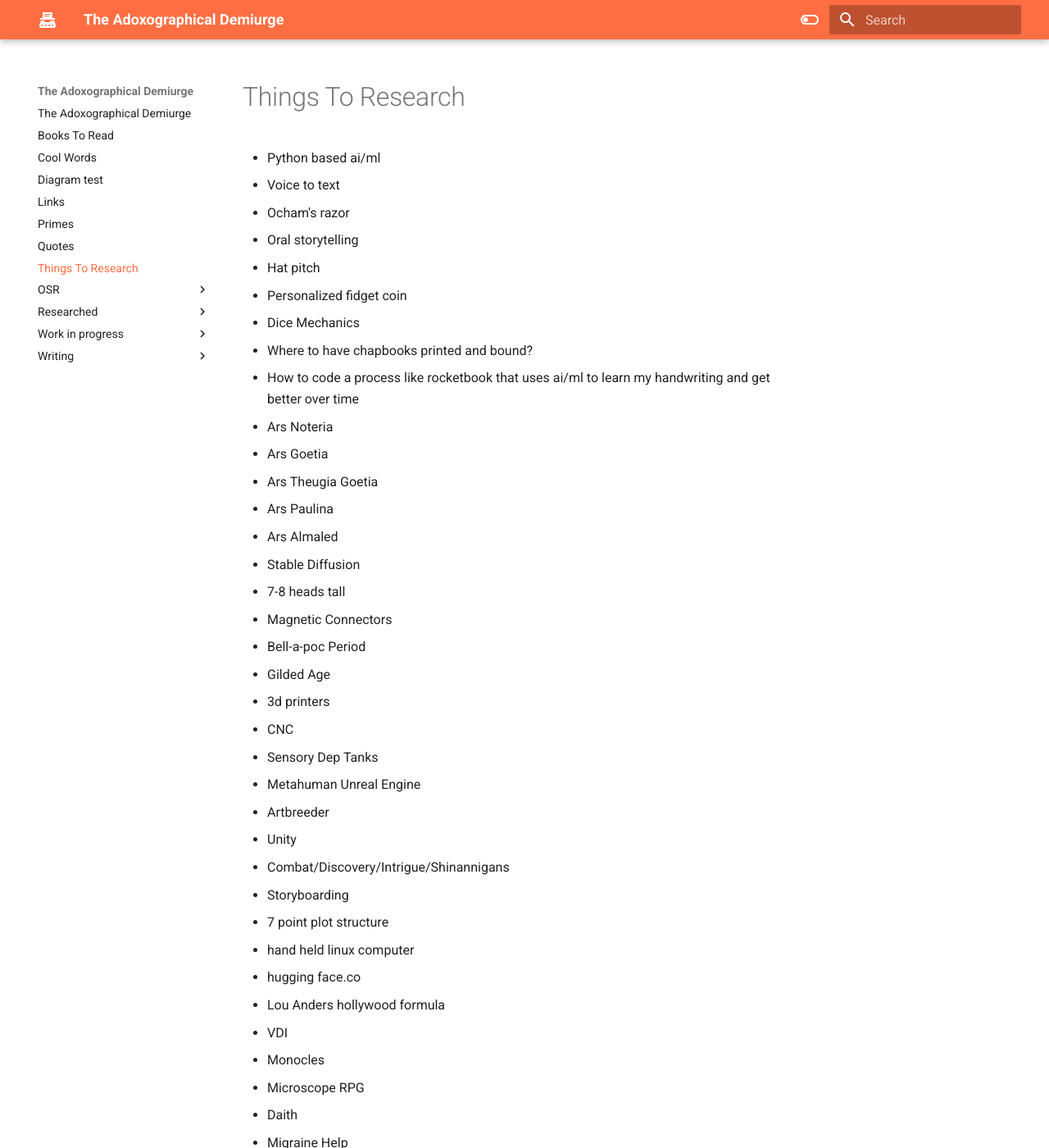
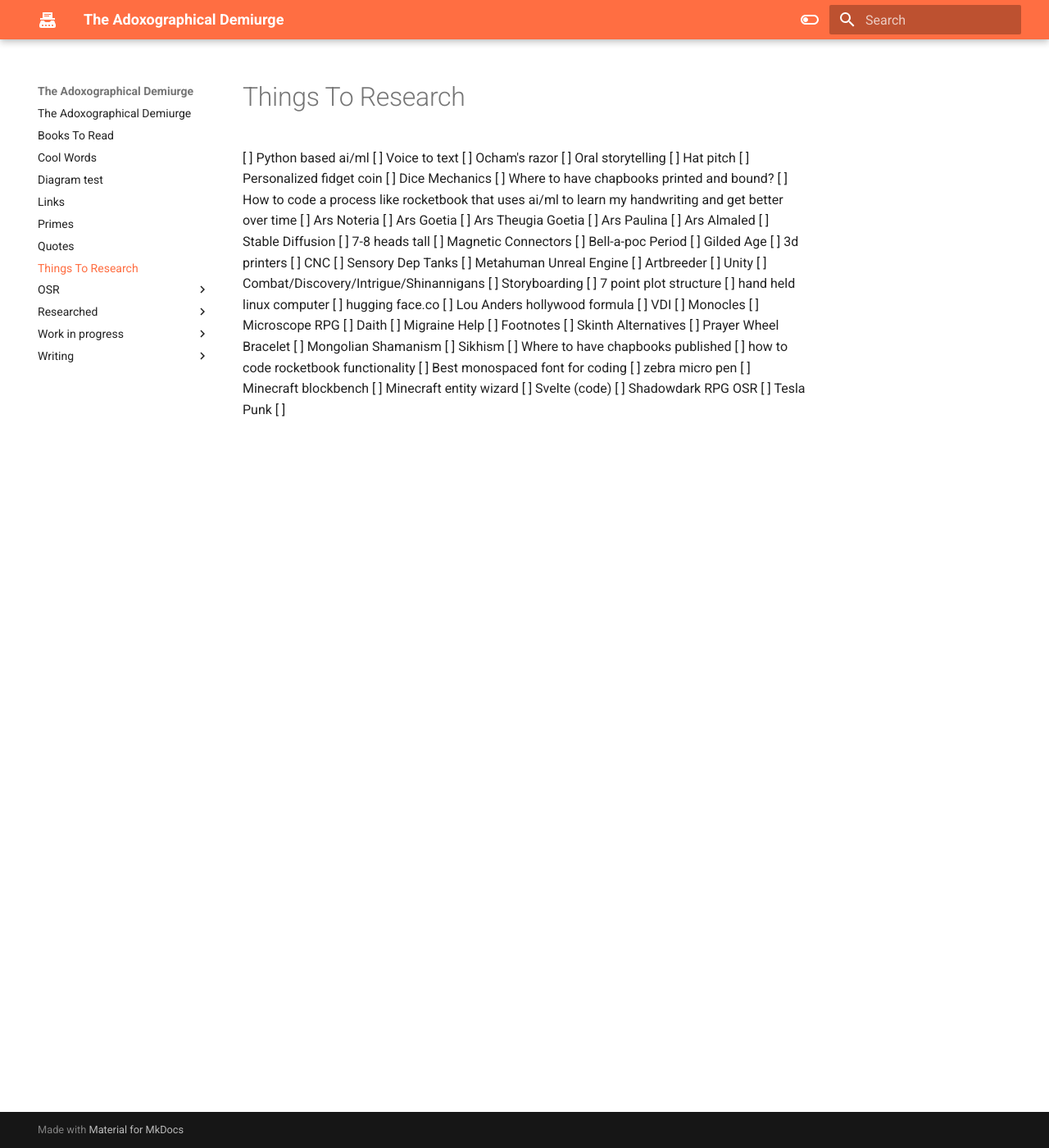
Before and after one commit to madlogmay/adoxographical_demiurge, an MkDocs documentation site: the page built from docs/things_to_research.md, in a window 1280 px wide and 1400 px high. Shown: the whole window at 82% size. Built offline with MkDocs 1.6.1 and Material for MkDocs 9.7.7, drawn with Linux system fonts in a browser that asks for light colours; some of the changed text lies outside the part shown.

Commit message:
Update things_to_research.md

```diff
--- a/docs/things_to_research.md
+++ b/docs/things_to_research.md
@@ -1,52 +1,53 @@
 # Things To Research
 
-- Python based ai/ml
-- Voice to text
-- Ocham's razor
-- Oral storytelling
-- Hat pitch
-- Personalized fidget coin
-- Dice Mechanics
-- Where to have chapbooks printed and bound?
-- How to code a process like rocketbook that uses ai/ml to learn my handwriting and get better over time
-- Ars Noteria
-- Ars Goetia
-- Ars Theugia Goetia
-- Ars Paulina
-- Ars Almaled
-- Stable Diffusion
-- 7-8 heads tall
-- Magnetic Connectors
-- Bell-a-poc Period
-- Gilded Age
-- 3d printers
-- CNC
-- Sensory Dep Tanks
-- Metahuman Unreal Engine
-- Artbreeder
-- Unity
-- Combat/Discovery/Intrigue/Shinannigans
-- Storyboarding
-- 7 point plot structure
-- hand held linux computer
-- hugging face.co
-- Lou Anders hollywood formula
-- VDI
-- Monocles
-- Microscope RPG
-- Daith
-- Migraine Help
-- Footnotes
-- Skinth Alternatives
-- Prayer Wheel Bracelet
-- Mongolian Shamanism
-- Sikhism
-- Where to have chapbooks published
-- how to code rocketbook functionality
-- Best monospaced font for coding
-- zebra micro pen
-- Minecraft blockbench
-- Minecraft entity wizard
-- Svelte (code)
-- Shadowdark RPG OSR
--
+[ ] Python based ai/ml
+[ ] Voice to text
+[ ] Ocham's razor
+[ ] Oral storytelling
+[ ] Hat pitch
+[ ] Personalized fidget coin
+[ ] Dice Mechanics
+[ ] Where to have chapbooks printed and bound?
+[ ] How to code a process like rocketbook that uses ai/ml to learn my handwriting and get better over time
+[ ] Ars Noteria
+[ ] Ars Goetia
+[ ] Ars Theugia Goetia
+[ ] Ars Paulina
+[ ] Ars Almaled
+[ ] Stable Diffusion
+[ ] 7-8 heads tall
+[ ] Magnetic Connectors
+[ ] Bell-a-poc Period
+[ ] Gilded Age
+[ ] 3d printers
+[ ] CNC
+[ ] Sensory Dep Tanks
+[ ] Metahuman Unreal Engine
+[ ] Artbreeder
+[ ] Unity
+[ ] Combat/Discovery/Intrigue/Shinannigans
+[ ] Storyboarding
+[ ] 7 point plot structure
+[ ] hand held linux computer
+[ ] hugging face.co
+[ ] Lou Anders hollywood formula
+[ ] VDI
+[ ] Monocles
+[ ] Microscope RPG
+[ ] Daith
+[ ] Migraine Help
+[ ] Footnotes
+[ ] Skinth Alternatives
+[ ] Prayer Wheel Bracelet
+[ ] Mongolian Shamanism
+[ ] Sikhism
+[ ] Where to have chapbooks published
+[ ] how to code rocketbook functionality
+[ ] Best monospaced font for coding
+[ ] zebra micro pen
+[ ] Minecraft blockbench
+[ ] Minecraft entity wizard
+[ ] Svelte (code)
+[ ] Shadowdark RPG OSR
+[ ] Tesla Punk
+[ ]
```
